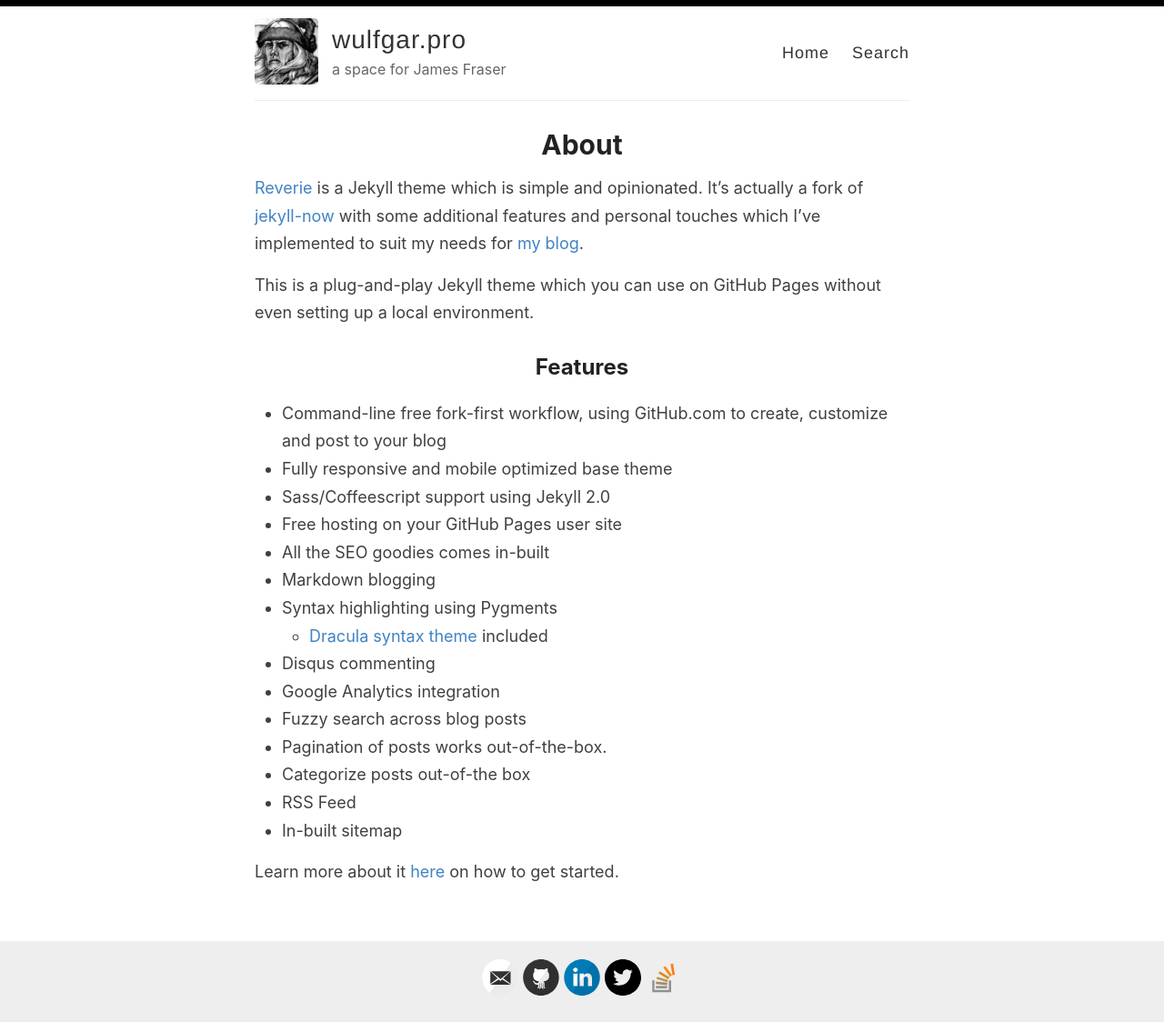
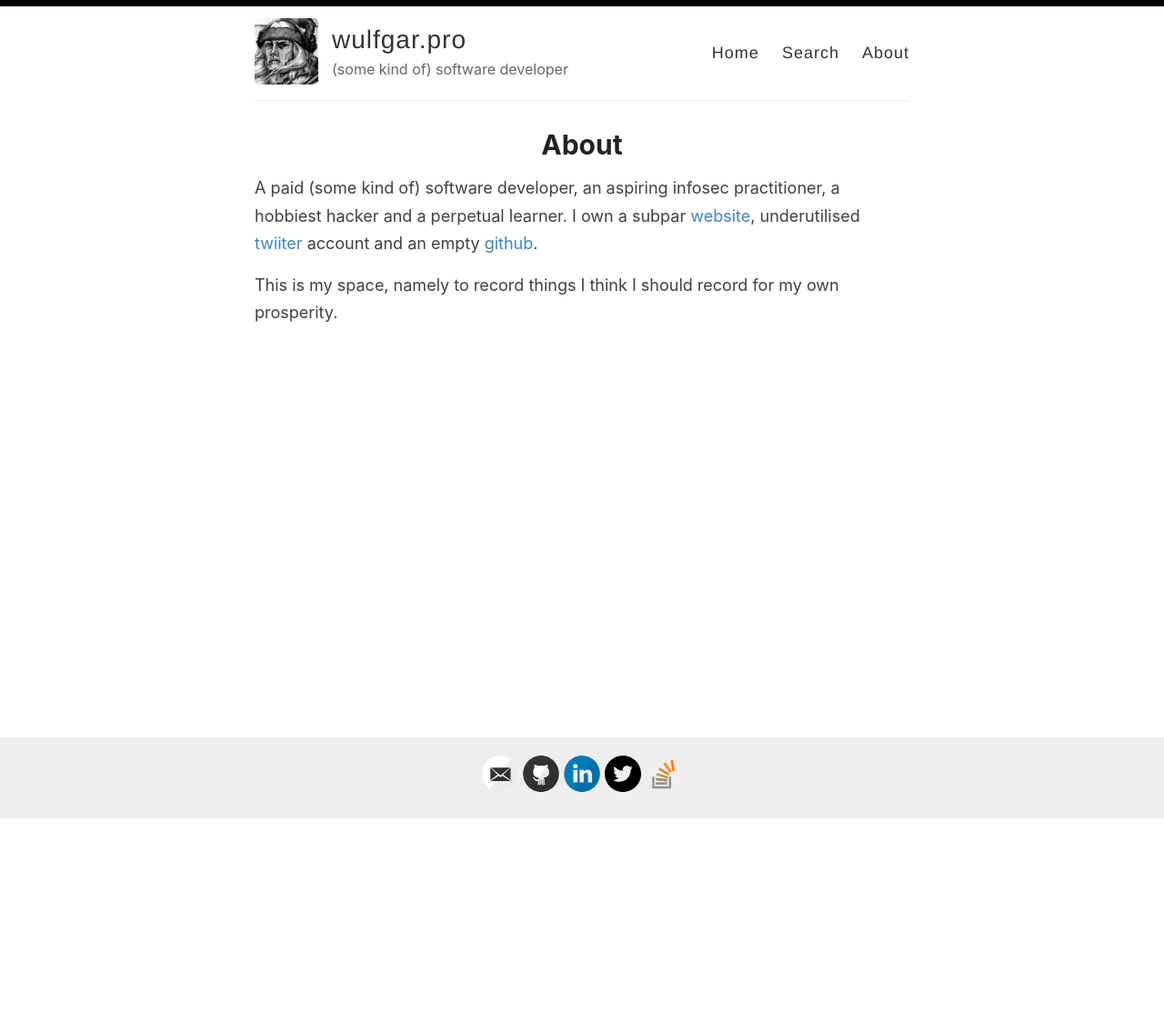
Before and after one commit to wulfgarpro/wulfgar.pro, a Jekyll site: the page built from _pages/about.md, in a window 1280 px wide. Shown: the whole page at 91% size. Built offline with Jekyll 4.4.1, drawn with Linux system fonts in a browser that asks for light colours; after the commit the page ends 901 px from its top, so only the background shows below that.

Commit message:
Minor fixes to website; added about page.

```diff
--- a/_config.yml
+++ b/_config.yml
@@ -9,7 +9,7 @@
 author: James Fraser
 
 # Short bio or description (displayed in the header)
-description: a space for James Fraser
+description: (some kind of) software developer
 
 # URL of your avatar or profile pic (you could use your GitHub profile pic)
 avatar: /images/wulfgar_portrait.png
--- a/_layouts/default.html
+++ b/_layouts/default.html
@@ -30,7 +30,7 @@
               <a href="{{ site.baseurl }}/">Home</a>
               <!--<a href="{{ site.baseurl }}/getting-started">Getting Started</a>-->
               <a href="{{ site.baseurl }}/search">Search</a>
-              <!--<a href="{{ site.baseurl }}/about">About</a>-->
+              <a href="{{ site.baseurl }}/about">About</a>
             </nav>
           </header>
         </div>
--- a/_pages/about.md
+++ b/_pages/about.md
@@ -4,26 +4,7 @@
 permalink: /about/
 ---
 
-[Reverie](https://github.com/amitmerchant1990/reverie) is a Jekyll theme which is simple and opinionated. It's actually a fork of [jekyll-now](https://github.com/barryclark/jekyll-now) with some additional features and personal touches which I've implemented to suit my needs for [my blog](https://www.amitmerchant.com).
+A paid (some kind of) software developer, an aspiring infosec practitioner, a hobbiest hacker and a perpetual
+learner. I own a subpar [website](https://www.wulfgar.pro), underutilised [twiiter](https://twitter.com/wulfgarpro) account and an empty [github](https://www.github.com/wulfgarpro).
 
-This is a plug-and-play Jekyll theme which you can use on GitHub Pages without even setting up a local environment.
-
-## Features
-
-- Command-line free fork-first workflow, using GitHub.com to create, customize and post to your blog
-- Fully responsive and mobile optimized base theme
-- Sass/Coffeescript support using Jekyll 2.0
-- Free hosting on your GitHub Pages user site
-- All the SEO goodies comes in-built
-- Markdown blogging
-- Syntax highlighting using Pygments
-    - [Dracula syntax theme](https://draculatheme.com/) included
-- Disqus commenting
-- Google Analytics integration
-- Fuzzy search across blog posts
-- Pagination of posts works out-of-the-box.
-- Categorize posts out-of-the box
-- RSS Feed
-- In-built sitemap
-
-Learn more about it [here](https://github.com/amitmerchant1990/reverie) on how to get started.
+This is my space, namely to record things I think I should record for my own prosperity.
```
